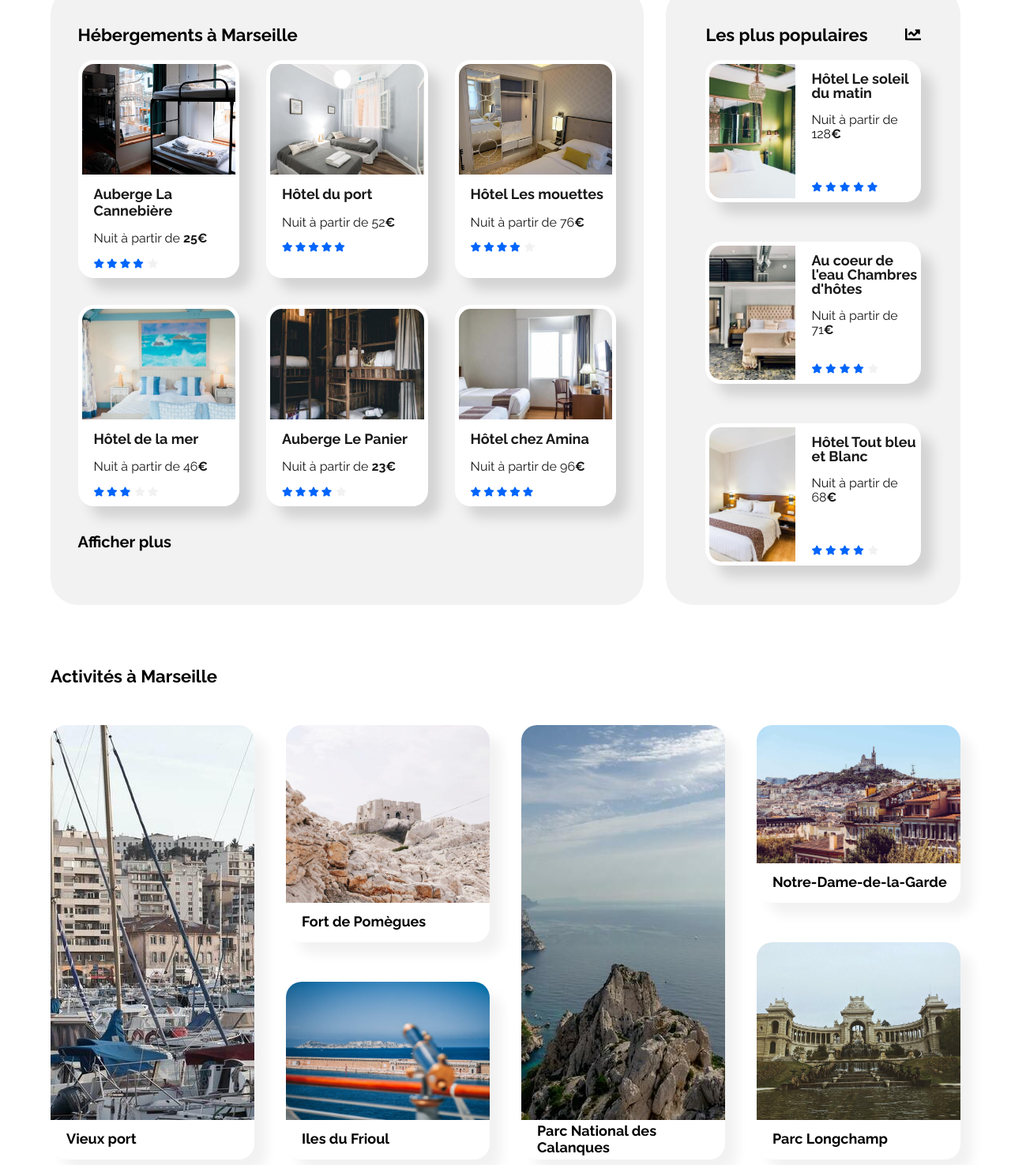
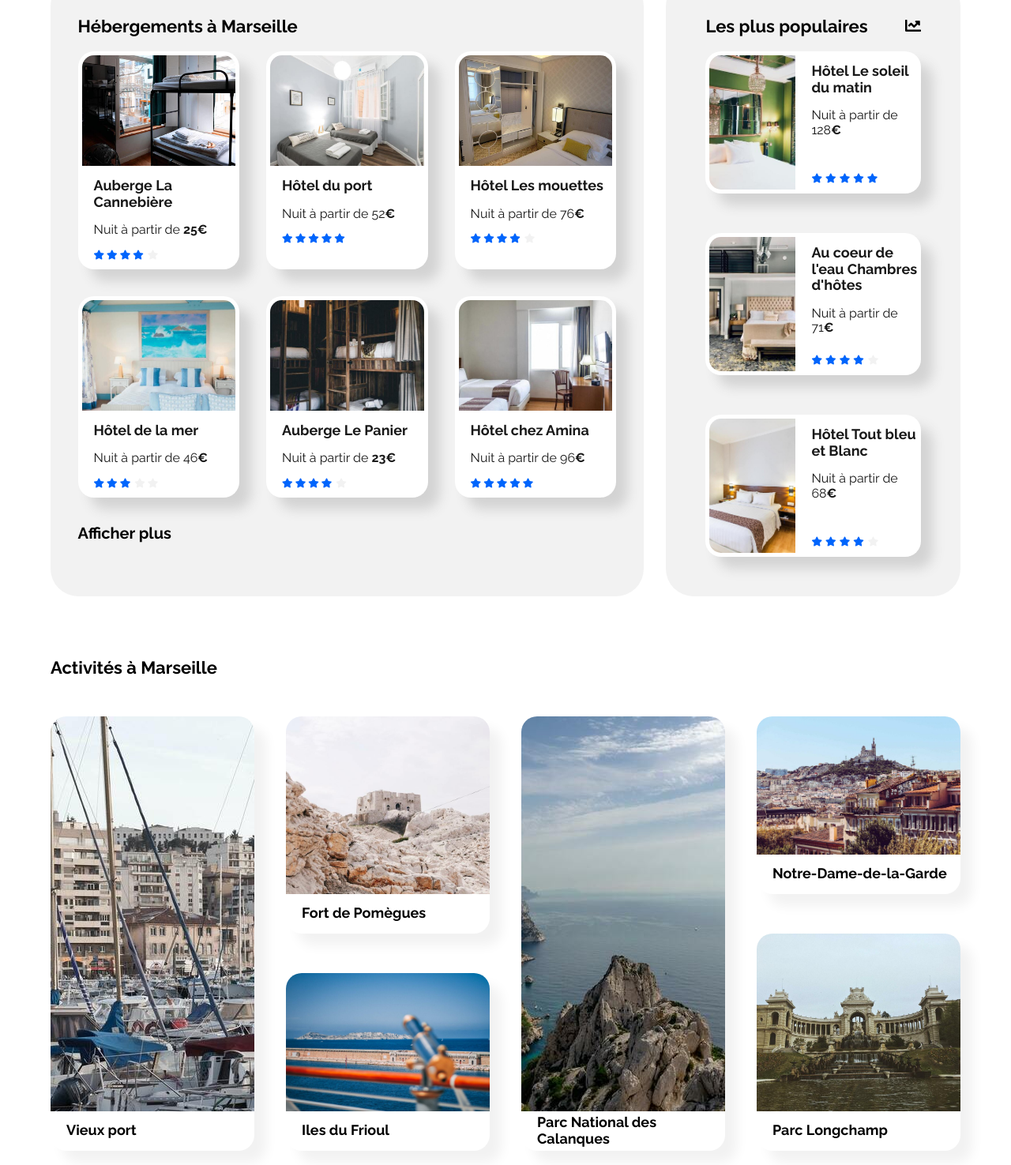
Before and after one commit to KarimB1980/Booki-nouvelle_version, a plain HTML site: page index.html in a window 1280 px wide. Shown: the part 425-1900 px from the top of the page at 79% size. Drawn offline with Linux system fonts and the light colour scheme.

Commit message:
Mise à jour footer et titres

```diff
--- a/css/style.css
+++ b/css/style.css
@@ -4,7 +4,11 @@ h1, h2 {
 }
 
 h3 {
-    font-size: 20px;
+    /*font-size: 20px;*/
+    font-size: 18px;
+    font-weight: bold;
+    margin-top: 0px;
+    margin-bottom: 2px;
 }
 
 h4 {
@@ -483,7 +487,7 @@ nav a:hover, nav a:focus {
     display: table;
 }
 
-.titreactivitesmarseille h4 {
+.titreactivitesmarseille h3 {
     display: table-cell;
     vertical-align: middle;
 }
@@ -581,8 +585,7 @@ footer {
 }
 
 .titrelistefooter {
-    margin-left: 50px;
-    margin-right: 100px;
-    height: 200px;
+    margin-left: 5%;
+    margin-right: 5%;
     width: 100%;
 }
--- a/index.html
+++ b/index.html
@@ -150,7 +150,7 @@
 										<img class="photologement" src="images/hebergements/4_small/marcus-loke-WQJvWU_HZFo-unsplash.jpg" alt="photocannebiere">
 
 										<div class="titrelogement">
-											<h4>Auberge La Cannebière</h4>
+											<h3>Auberge La Cannebière</h3>
 											<p>Nuit à partir de <b>25€</b></p>
 										</div>
 
@@ -171,7 +171,7 @@
 										<img class="photologement" src="images/hebergements/4_small/fred-kleber-gTbaxaVLvsg-unsplash.jpg" alt="photoport">
 
 										<div class="titrelogement">
-											<h4>Hôtel du port</h4>
+											<h3>Hôtel du port</h3>
 											<p>Nuit à partir de 52<b>€</b></p>
 										</div>
 
@@ -190,7 +190,7 @@
 										<img class="photologement" src="images/hebergements/4_small/reisetopia-B8WIgxA_PFU-unsplash.jpg" alt="photomouettes">
 
 										<div class="titrelogement">
-											<h4>Hôtel Les mouettes</h4>
+											<h3>Hôtel Les mouettes</h3>
 											<p>Nuit à partir de 76<b>€</b></p>
 										</div>
 
@@ -211,7 +211,7 @@
 										<img class="photologement" src="images/hebergements/4_small/annie-spratt-Eg1qcIitAuA-unsplash.jpg" alt="photomer">
 
 										<div class="titrelogement">
-											<h4>Hôtel de la mer</h4>
+											<h3>Hôtel de la mer</h3>
 											<p>Nuit à partir de 46<b>€</b></p>
 										</div>
 
@@ -232,7 +232,7 @@
 										<img class="photologement" src="images/hebergements/4_small/nicate-lee-kT-ZyaiwBe0-unsplash.jpg" alt="photopanier">
 
 										<div class="titrelogement">
-											<h4>Auberge Le Panier</h4>
+											<h3>Auberge Le Panier</h3>
 											<p>Nuit à partir de <b>23€</b></p>
 										</div>
 
@@ -253,7 +253,7 @@
 										<img class="photologement" src="images/hebergements/4_small/febrian-zakaria-M6S1WvfW68A-unsplash.jpg" alt="photoamina">
 
 										<div class="titrelogement">
-											<h4>Hôtel chez Amina</h4>
+											<h3>Hôtel chez Amina</h3>
 											<p>Nuit à partir de 96<b>€</b></p>
 										</div>
 
@@ -298,8 +298,8 @@
 
 									<div class="descriptionlogementpopulaire">
 										<div class="titrelogementpopulaire">
-											<h5>Hôtel Le soleil du matin</h5>
-											<p>Nuit à partir de 128<b>€</b></p><br>
+											<h3>Hôtel Le soleil du matin</h3>
+											<p>Nuit à partir de 128<b>€</b></p>
 										</div>
 
 										<div class="notelogementpopulaire">
@@ -323,8 +323,8 @@
 
 									<div class="descriptionlogementpopulaire">
 										<div class="titrelogementpopulaire">
-											<h5>Au coeur de l'eau Chambres d'hôtes</h5><!--<br>-->
-											<p>Nuit à partir de 71<b>€</b></p><br>
+											<h3>Au coeur de l'eau Chambres d'hôtes</h3>
+											<p>Nuit à partir de 71<b>€</b></p>
 										</div>
 
 										<div class="notelogementpopulaire">
@@ -350,7 +350,7 @@
 
 									<div class="descriptionlogementpopulaire">
 										<div class="titrelogementpopulaire">
-											<h5>Hôtel Tout bleu et Blanc</h5><!--<br>-->
+											<h3>Hôtel Tout bleu et Blanc</h3>
 											<p>Nuit à partir de 68<b>€</b></p><br>
 										</div>
 
@@ -388,7 +388,7 @@
 								<img class="photovieuxport" src="images/activites/3_medium/reno-laithienne-QUgJhdY5Fyk-unsplash.jpg" alt="photovieuxport">
 
 								<div class="titreactivitesmarseille">
-									<h4>Vieux port</h4>
+									<h3>Vieux port</h3>
 								</div>
 
 							</a>
@@ -398,7 +398,7 @@
 									<img class="photofort" src="images/activites/3_medium/paul-hermann-QFTrLdQIRhI-unsplash.jpg" alt="photofort">
 
 									<div class="titreactivitesmarseille">
-										<h4>Fort de Pomègues</h4>
+										<h3>Fort de Pomègues</h3>
 									</div>
 								</a>
 
@@ -406,7 +406,7 @@
 									<img class="photoiles" src="images/activites/3_medium/kevin-hikari-rV_Qd1l-VXg-unsplash.jpg" alt="photoiles">
 
 									<div class="titreactivitesmarseille">
-										<h4>Iles du Frioul</h4>
+										<h3>Iles du Frioul</h3>
 									</div>
 								</a>
 							</div>
@@ -415,7 +415,7 @@
 								<img class="photocalanques" src="images/activites/3_medium/kilyan-sockalingum-NR8-cBCN3aI-unsplash.jpg" alt="photocalanques">
 
 								<div class="titreactivitesmarseille">
-									<h4>Parc National des Calanques</h4>
+									<h3>Parc National des Calanques</h3>
 								</div>
 							</a>
 
@@ -424,7 +424,7 @@
 									<img class="photogarde" src="images/activites/3_medium/florian-wehde-xW9e8gdotxI-unsplash.jpg" alt="photogarde">
 
 									<div class="titreactivitesmarseille">
-										<h4>Notre-Dame-de-la-Garde</h4>
+										<h3>Notre-Dame-de-la-Garde</h3>
 									</div>
 								</a>
 
@@ -432,7 +432,7 @@
 									<img class="photochamp" src="images/activites/3_medium/lena-paulin-wH2-EJoDcV0-unsplash.jpg" alt="photochamp">
 
 									<div class="titreactivitesmarseille">
-										<h4>Parc Longchamp</h4>
+										<h3>Parc Longchamp</h3>
 									</div>
 								</a>
 							</div>
```
